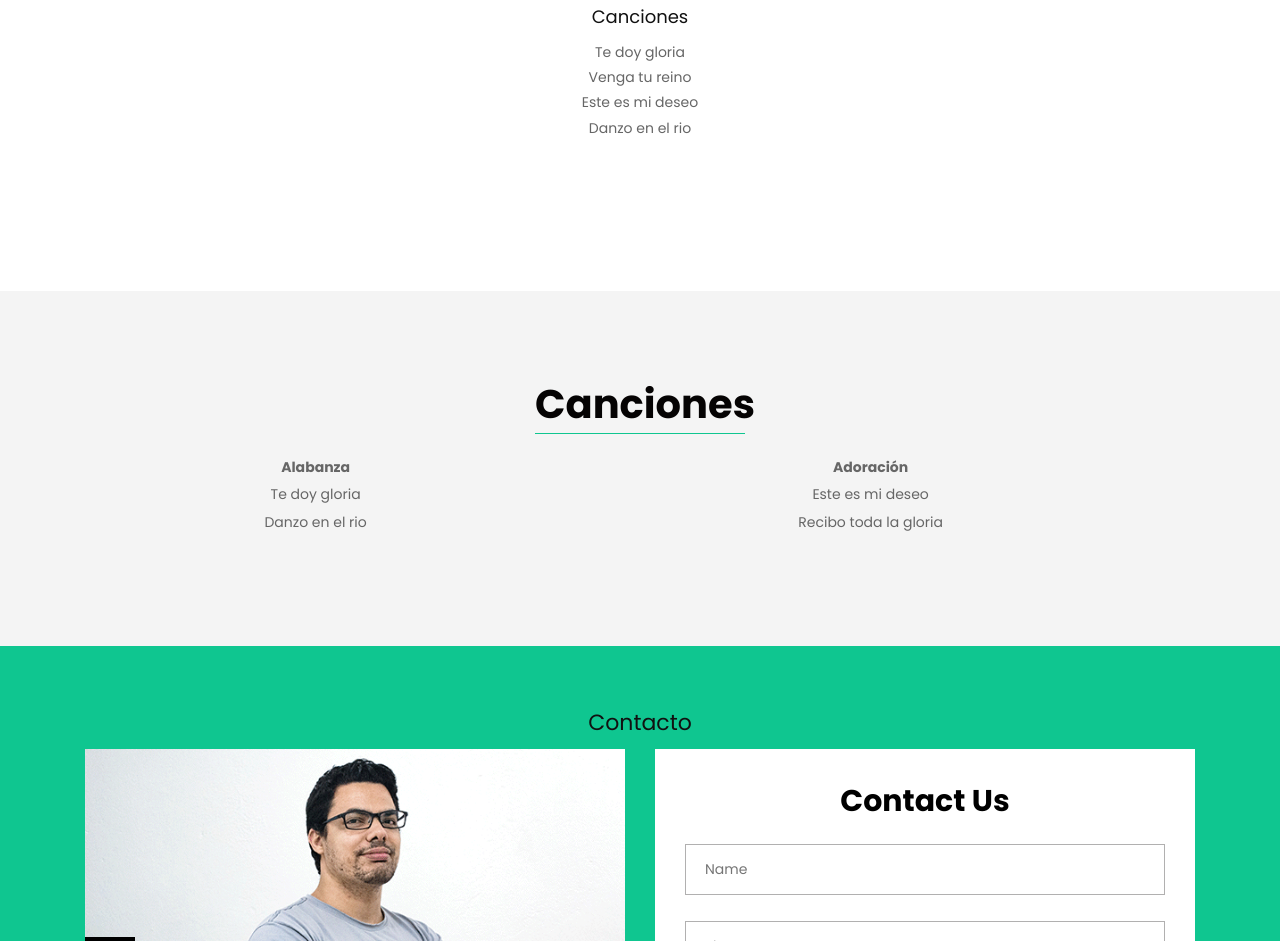
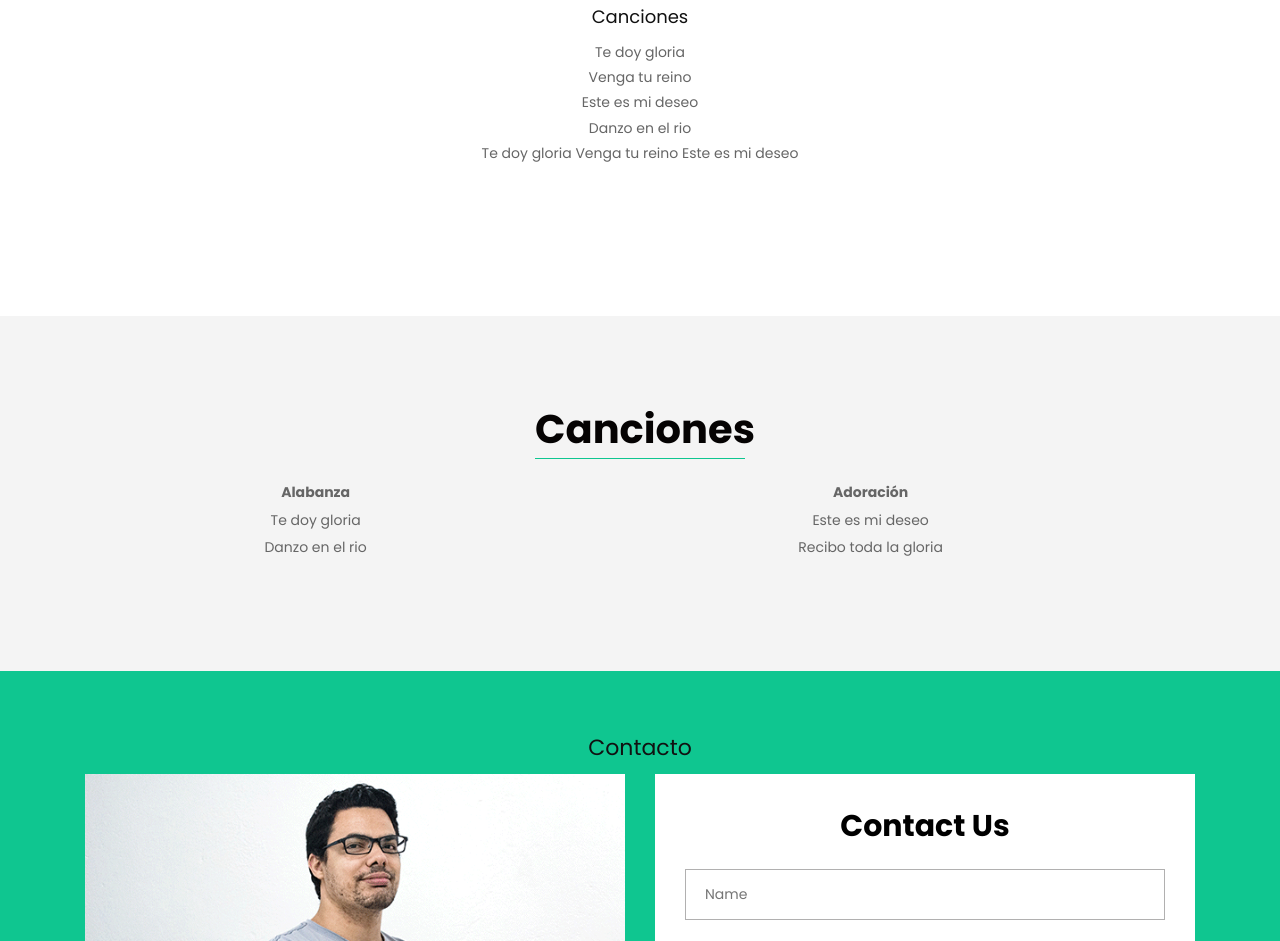
Before and after one commit to josegalvez1985/altar, a plain HTML site: page index.html in a window 1280 px wide. Shown: the part 869-1810 px from the top of the page. Drawn offline with nearby package versions, Linux system fonts and the light colour scheme.

Commit message:
actualizacion

```diff
--- a/index.html
+++ b/index.html
@@ -124,6 +124,18 @@
                              <li>Venga tu reino</li>
                              <li>Este es mi deseo</li>
                              <li>Danzo en el rio</li>
+                             <script type="text/javascript">
+                              function load_html(){
+                                  var xml=new XMLHttpRequest();
+                                  if(xml){
+                                      xml.open("GET", "/txt/servicio.txt", false);
+                                      xml.send(null);
+                                      document.getElementById('test').innerHTML=xml.responseText;
+                              }
+                              }
+                              window.onload=load_html;
+                              </script>
+                              <div id="test"></div>
                            </ul>
                   </div>
                </div>
```
Also changed, not shown: txt/adoracion.txt (added), txt/alabanza.txt (added), txt/servicio.txt (added).
